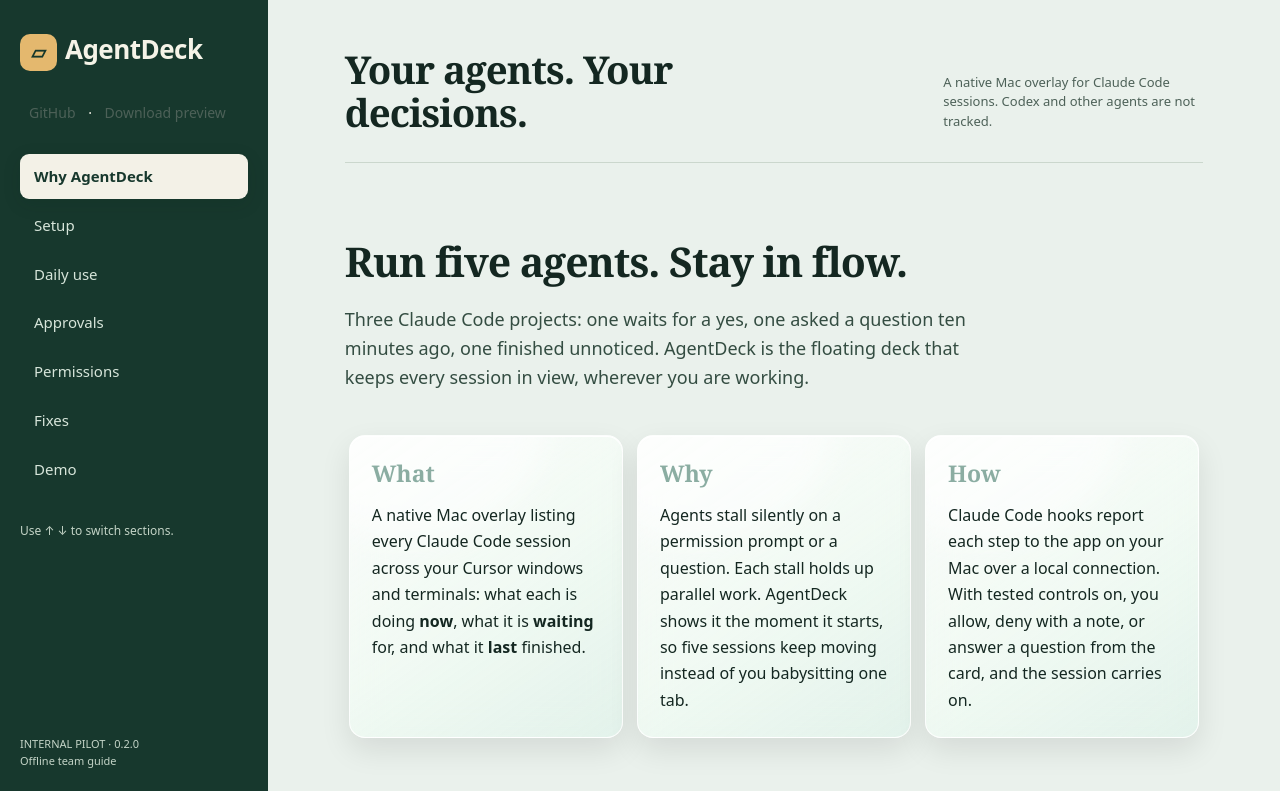
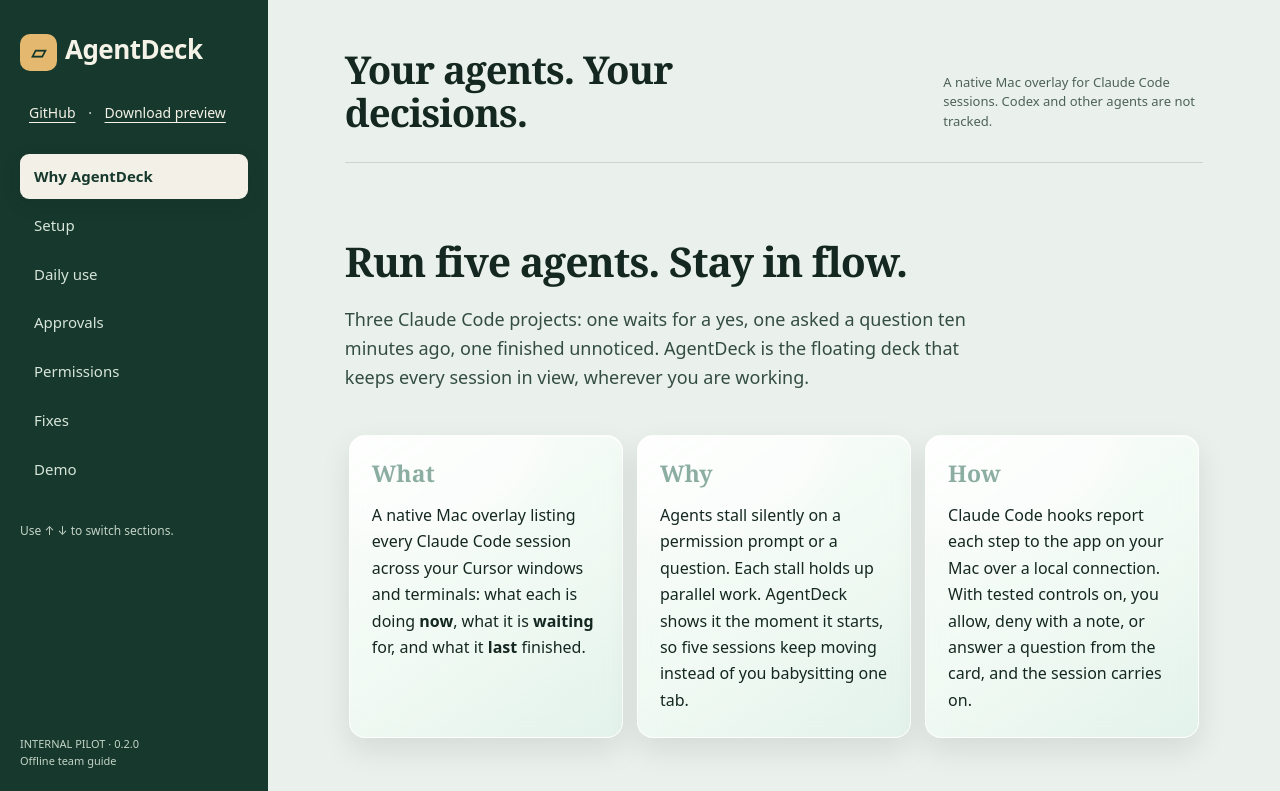
Before and after one commit to riteshishereoct/agentdeck, a plain HTML site: page docs/index.html in a window 1280 px wide. Shown: the top 791 px of the page. Drawn offline with Linux system fonts and the light colour scheme.

Commit message:
Pages: readable GitHub/Download links in the sidebar (1.9:1 -> WCAG AA)
Co-Authored-By: Claude Opus 5.5 <noreply@anthropic.com>

```diff
--- a/docs/index.html
+++ b/docs/index.html
@@ -59,7 +59,7 @@ footer{margin-top:60px}
 @media(prefers-reduced-motion:no-preference){#why .box,#daily .box{transition:transform .22s ease,box-shadow .22s ease}}
 @media print{.side{display:none}.layout{display:block}main{max-width:none;padding:0}.top h1{font-size:32pt}section[role=tabpanel]{display:block!important;break-inside:auto}.demo-wrap{display:none}}
 </style></head><body>
-<div class="layout"><aside class="side"><div class="brand"><b>▱</b>AgentDeck</div><p style="margin:0;font-size:14px"><a href="https://github.com/riteshishereoct/agentdeck">GitHub</a> · <a href="https://github.com/riteshishereoct/agentdeck/releases">Download preview</a></p><nav role="tablist" aria-label="Guide sections" aria-orientation="vertical">
+<div class="layout"><aside class="side"><div class="brand"><b>▱</b>AgentDeck</div><p style="margin:0;font-size:14px;color:#d7e5da"><a style="color:#f5f3e7;background:transparent;text-decoration:underline" href="https://github.com/riteshishereoct/agentdeck">GitHub</a> · <a style="color:#f5f3e7;background:transparent;text-decoration:underline" href="https://github.com/riteshishereoct/agentdeck/releases">Download preview</a></p><nav role="tablist" aria-label="Guide sections" aria-orientation="vertical">
 <button role="tab" id="tab-why" aria-controls="why" aria-selected="true" tabindex="0">Why AgentDeck</button>
 <button role="tab" id="tab-setup" aria-controls="setup" aria-selected="false" tabindex="-1">Setup</button>
 <button role="tab" id="tab-daily" aria-controls="daily" aria-selected="false" tabindex="-1">Daily use</button>
```
